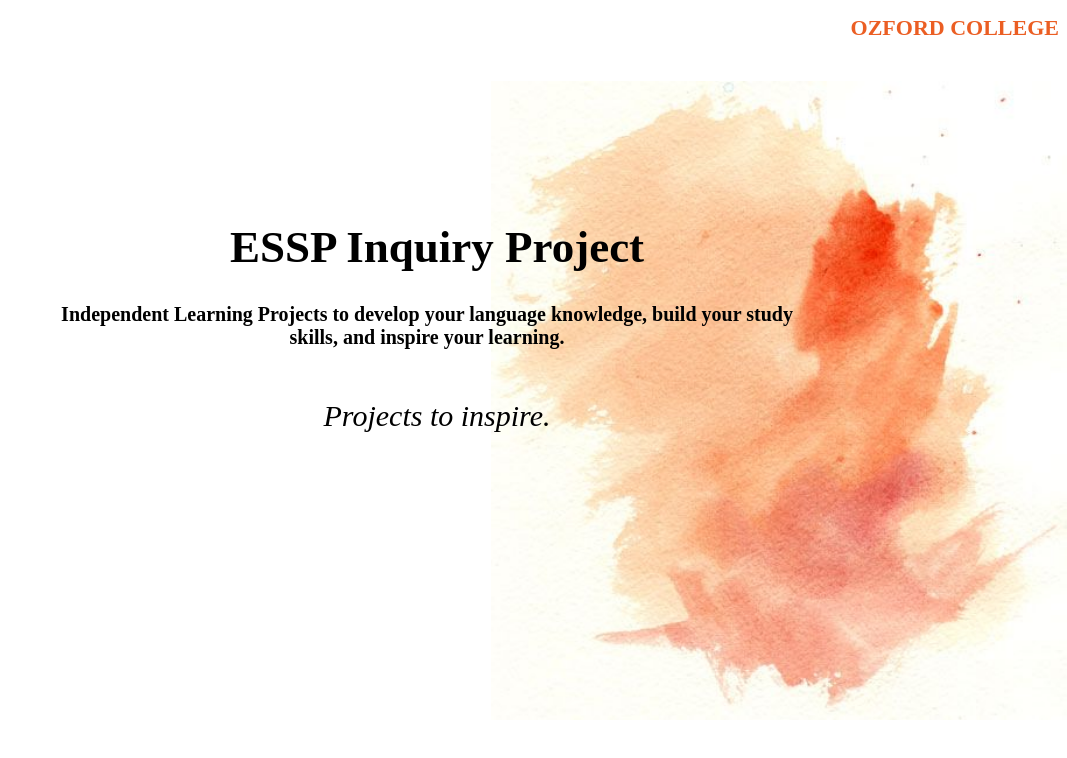
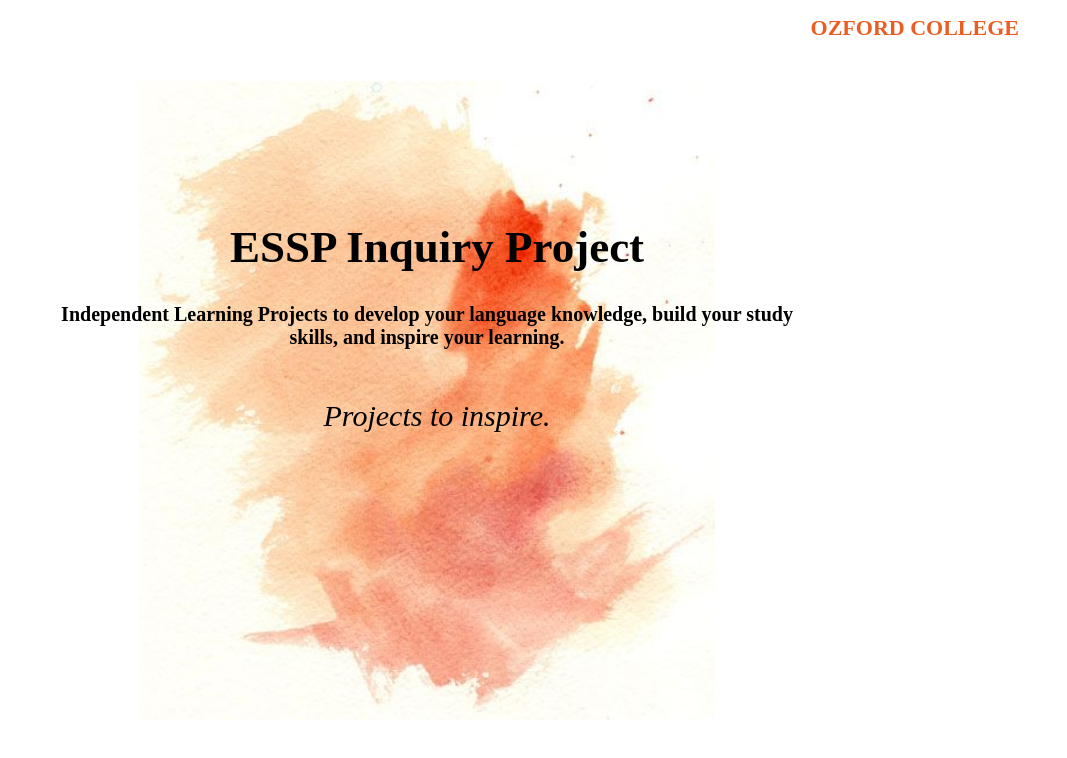
Before and after one commit to hanastasiou/hanastasiou.github.io, a plain HTML site: page unit_3/index.html in a window 1280 px wide. Shown: the whole page, without its empty margins (213-1280 px from the left). Drawn offline with Linux system fonts and the light colour scheme.

Commit message:
unit 3 update

```diff
--- a/unit_3/css/style.css
+++ b/unit_3/css/style.css
@@ -1,7 +1,7 @@
 body{
 	background-image: url(images/orangewaterpaint.jpg);
 	background-attachment: fixed;
-	background-position: center right;
+	background-position: center;
 	background-repeat: no-repeat;
 	background-size: 45%;
 }
@@ -10,6 +10,7 @@ font-family: "Times New Roman", Serif;
 	font-size: 22px;
 	font-weight: bold;
 	text-align: right;
+	margin-right: 40px;
 	color: #EB5E23;
 }
 #title{
```
